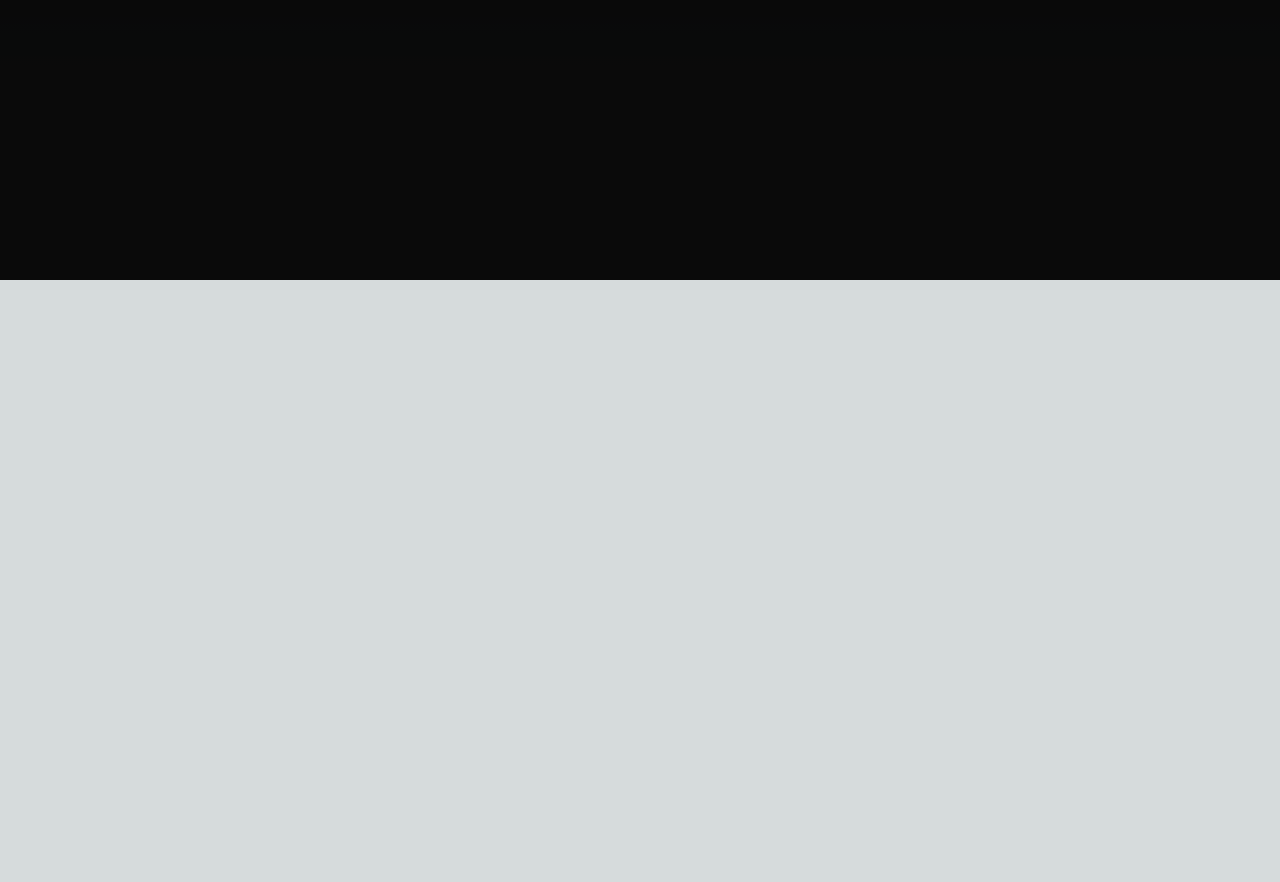
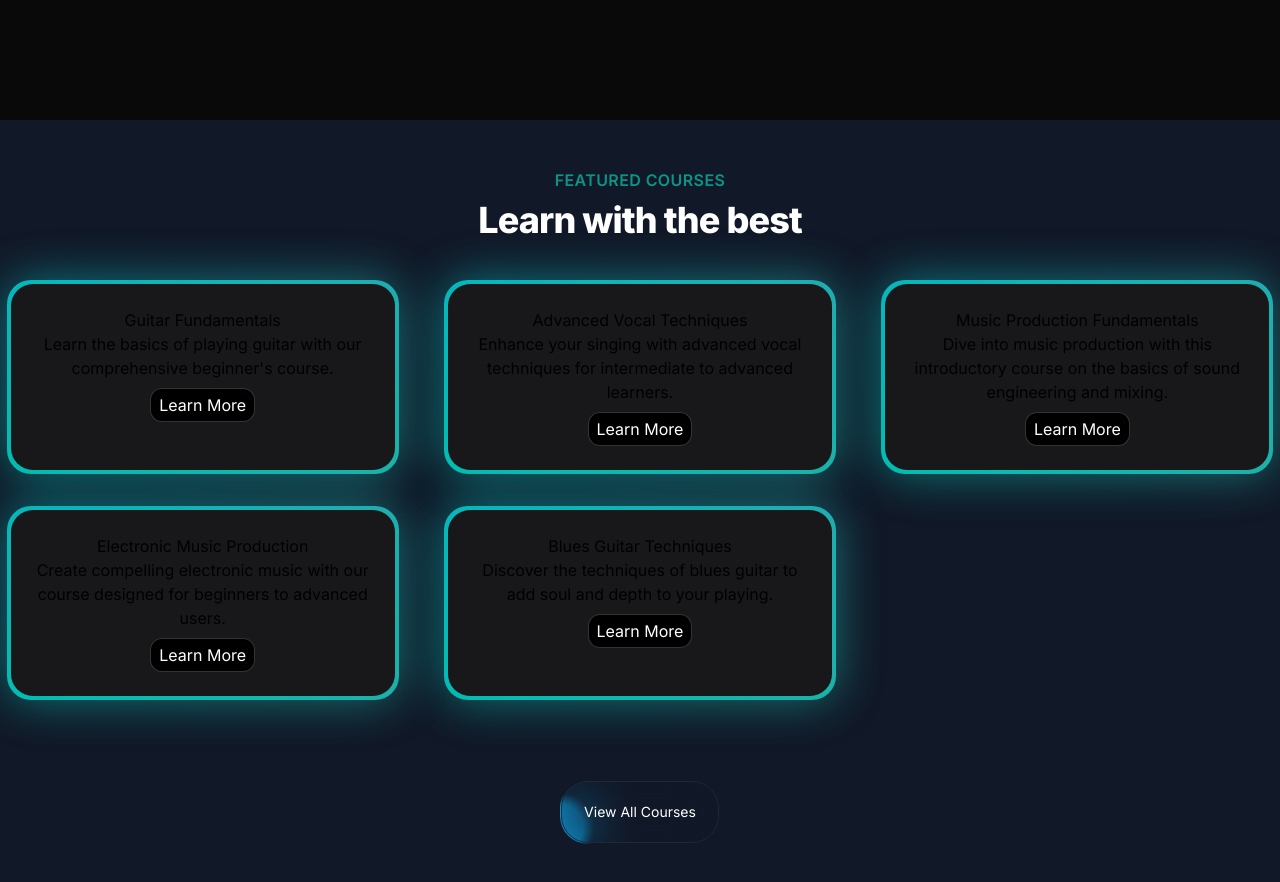
Before and after one commit to tusharawat01/NextJS-Project, a Next.js app: page / in a window 1280 px wide. Shown: the part 520-1402 px from the top of the page. Before the commit the page ends 800 px from the top, so only its background shows below. Built offline with nearby package versions, Linux system fonts and the light colour scheme.

Commit message:
FeaturedCourses Section

```diff
--- a/package.json
+++ b/package.json
@@ -9,11 +9,13 @@
     "lint": "next lint"
   },
   "dependencies": {
+    "@tabler/icons-react": "^3.2.0",
     "clsx": "^2.1.1",
     "framer-motion": "^11.1.7",
     "next": "14.2.3",
     "react": "^18",
     "react-dom": "^18",
+    "react-element-to-jsx-string": "^15.0.0",
     "tailwind-merge": "^2.3.0"
   },
   "devDependencies": {
--- a/src/app/page.tsx
+++ b/src/app/page.tsx
@@ -1,9 +1,11 @@
+import FeaturedCourses from "@/components/FeaturedCourses";
 import HeroSection from "@/components/HeroSection"
 
 export default function Home() {
   return (
     <main className="min-h-screen bg-black/[0.96] antialiased bg-grid-white/[0.02]">
       <HeroSection />
+      <FeaturedCourses />
     </main>
 
   );
--- /dev/null
+++ b/src/components/FeaturedCourses.tsx
@@ -0,0 +1,70 @@
+"use client";
+import React from "react";
+import coursesData from "../data/music_courses.json"
+import { Button } from "./ui/moving-border";
+import { BackgroundGradient } from "./ui/background-gradient";
+
+// import reactElementToJSXString from "react-element-to-jsx-string";
+// import { toast, Toaster } from "sonner";
+import { ButtonsCard } from "./ui/tailwindcss-buttons";
+// import { IconAppWindow } from "@tabler/icons-react";
+import Image from "next/image";
+import Link from "next/link";
+
+
+interface Course {
+    id: number,
+    title: string,
+    slug: string,
+    description: string,
+    price: number,
+    instructor: string,
+    isFeatured: boolean
+}
+
+function FeaturedCourses() {
+    const feaaturedCourses = coursesData.courses.filter((course: Course) => course.isFeatured);
+    return (
+        <div className="py-12 bg-gray-900">
+            <div>
+                <div className="text-center">
+                    <h1 className="text-teal-600 text-base font-semibold tracking-wide uppercase">Featured Courses</h1>
+                    <p className="mt-2 text-3xl leading-8 font-extrabold tracking-tight text-white sm:text-4xl">Learn with the best</p>
+                </div>
+            </div>
+            <div className="mt-10">
+                <div className="grid grid-cols-1 sm:grid-cols-2 lg:grid-cols-3 gap-8 justify-center">
+                    {feaaturedCourses.map((course: Course) => (
+                        <div key={course.id} className="flex justify-center">
+                            <BackgroundGradient className="flex flex-col rounded-[22px] bg-white dark:bg-zinc-900 overflow-hidden h-full max-w-sm">
+                                <div className="p-4 sm:p-6 flex flex-col items-center text-center flex-grow">
+                                    <p>{course.title}</p>
+                                    <p>{course.description}</p>
+                                    <Link href={`/courses/${course.slug}`} className="mt-2">
+                                        <ButtonsCard className="p-1 h-auto ">
+                                            <div className=" absolute inset-0 bg-gradient-to-r from-indigo-500 to-purple-500 rounded-lg" />
+                                            <div className="px-1 py-auto  bg-black rounded-[6px]  relative group transition duration-200 text-white hover:bg-transparent">
+                                                Learn More
+                                            </div>
+                                        </ButtonsCard></Link>
+                                </div>
+                            </BackgroundGradient>
+                        </div>
+                    ))}
+                </div>
+            </div>
+            <div className="mt-20 text-center">
+                <Link href={"/courses"}>
+                    <Button
+                        borderRadius="1.75rem"
+                        className="bg-gray dark:bg-gray text-black dark:text-white border-neutral-200 dark:border-slate-800"
+                    >
+                        View All Courses
+                    </Button>
+                </Link>
+            </div>
+        </div>
+    )
+}
+
+export default FeaturedCourses
--- /dev/null
+++ b/src/components/ui/background-gradient.tsx
@@ -0,0 +1,72 @@
+import { cn } from "@/utils/cn";
+import React from "react";
+import { motion } from "framer-motion";
+
+export const BackgroundGradient = ({
+    children,
+    className,
+    containerClassName,
+    animate = true,
+}: {
+    children?: React.ReactNode;
+    className?: string;
+    containerClassName?: string;
+    animate?: boolean;
+}) => {
+    const variants = {
+        initial: {
+            backgroundPosition: "0 50%",
+        },
+        animate: {
+            backgroundPosition: ["0, 50%", "100% 50%", "0 50%"],
+        },
+    };
+    return (
+        <div className={cn("relative p-[4px] group", containerClassName)}>
+            <motion.div
+                variants={animate ? variants : undefined}
+                initial={animate ? "initial" : undefined}
+                animate={animate ? "animate" : undefined}
+                transition={
+                    animate
+                        ? {
+                            duration: 5,
+                            repeat: Infinity,
+                            repeatType: "reverse",
+                        }
+                        : undefined
+                }
+                style={{
+                    backgroundSize: animate ? "400% 400%" : undefined,
+                }}
+                className={cn(
+                    "absolute inset-0 rounded-3xl z-[1] opacity-60 group-hover:opacity-100 blur-xl  transition duration-500 will-change-transform",
+                    " bg-[radial-gradient(circle_farthest-side_at_0_100%,#00ccb1,transparent),radial-gradient(circle_farthest-side_at_100%_0,#7b61ff,transparent),radial-gradient(circle_farthest-side_at_100%_100%,#ffc414,transparent),radial-gradient(circle_farthest-side_at_0_0,#1ca0fb,#141316)]"
+                )}
+            />
+            <motion.div
+                variants={animate ? variants : undefined}
+                initial={animate ? "initial" : undefined}
+                animate={animate ? "animate" : undefined}
+                transition={
+                    animate
+                        ? {
+                            duration: 5,
+                            repeat: Infinity,
+                            repeatType: "reverse",
+                        }
+                        : undefined
+                }
+                style={{
+                    backgroundSize: animate ? "400% 400%" : undefined,
+                }}
+                className={cn(
+                    "absolute inset-0 rounded-3xl z-[1] will-change-transform",
+                    "bg-[radial-gradient(circle_farthest-side_at_0_100%,#00ccb1,transparent),radial-gradient(circle_farthest-side_at_100%_0,#7b61ff,transparent),radial-gradient(circle_farthest-side_at_100%_100%,#ffc414,transparent),radial-gradient(circle_farthest-side_at_0_0,#1ca0fb,#141316)]"
+                )}
+            />
+
+            <div className={cn("relative z-10", className)}>{children}</div>
+        </div>
+    );
+};
--- /dev/null
+++ b/src/components/ui/tailwindcss-buttons.tsx
@@ -0,0 +1,28 @@
+"use client";
+import React from "react";
+import { IconClipboard } from "@tabler/icons-react";
+import { cn } from "@/utils/cn";
+
+export const ButtonsCard = ({
+    children,
+    className,
+    onClick,
+}: {
+    children?: React.ReactNode;
+    className?: string;
+    onClick?: () => void;
+}) => {
+    return (
+        <div
+            onClick={onClick}
+            className={cn(
+                "h-60 w-full bg-white rounded-xl border border-neutral-100 dark:bg-black dark:border-white/[0.2] hover:border-neutral-200 group/btn overflow-hidden relative flex items-center justify-center",
+                className
+            )}
+        >
+            <div className="absolute inset-0 dark:bg-dot-white/[0.1] bg-dot-black/[0.1]" />
+            <IconClipboard className="absolute top-2 right-2 text-neutral-300 group-hover/btn:block hidden h-4 w-4 transition duration-200" />
+            <div className="relative z-40">{children}</div>
+        </div>
+    );
+};
--- a/tailwind.config.ts
+++ b/tailwind.config.ts
@@ -16,9 +16,18 @@ const config: Config = {
   theme: {
     extend: {
       animation: {
+        shimmer: "shimmer 2s linear infinite",
         spotlight: "spotlight 2s ease .75s 1 forwards",
       },
       keyframes: {
+        shimmer: {
+          from: {
+            backgroundPosition: "0 0",
+          },
+          to: {
+            backgroundPosition: "-200% 0",
+          },
+        },
         spotlight: {
           "0%": {
             opacity: '0',
```
Also changed, not shown: 1 other file (tests, documents, lock files or other folders).
